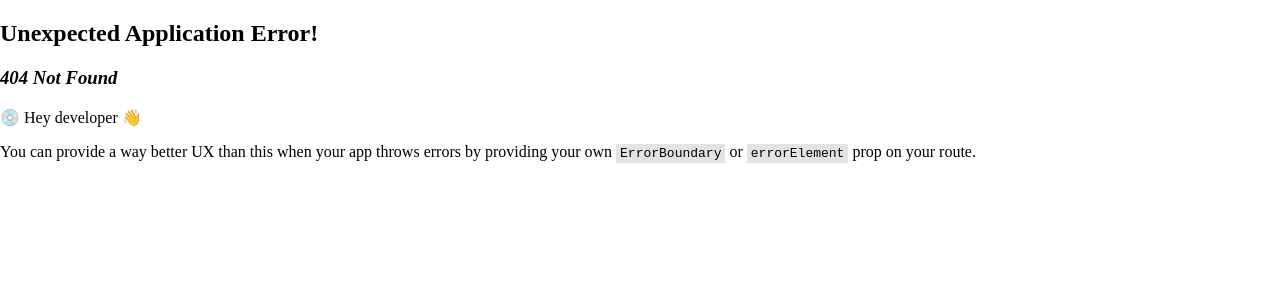
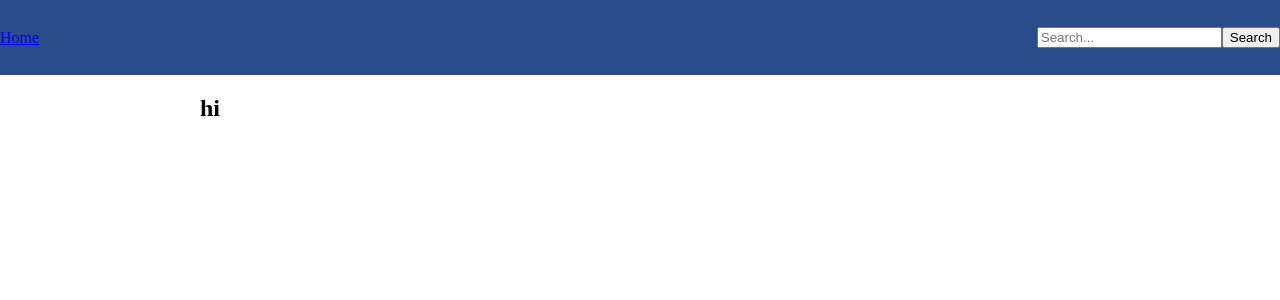
Before and after one commit to wanshm/Get-to-know-bayside-website-project, a React (Vite) app: page /quiz in a window 1280 px wide. Before the commit this address had no page. Shown: the top 300 px of the page. Built offline with nearby package versions, Linux system fonts and the light colour scheme.

Commit message:
Currently contains errors, just uploading work.

```diff
--- a/src/main.tsx
+++ b/src/main.tsx
@@ -5,6 +5,7 @@ import './index.css'
 import App from './App.tsx'
 import McqQuiz from './pages/McqQuiz.tsx'
 import NamingQuiz from './pages/NamingQuiz.tsx'
+import Quiz from './pages/quiz.tsx'
 
 const router = createBrowserRouter([{
   path:"/",
@@ -15,6 +16,9 @@ const router = createBrowserRouter([{
 },{
   path:"/naming",
   element: <NamingQuiz/>
+},{
+  path:"/quiz",
+  element:<Quiz/>
 }])
 
 createRoot(document.getElementById('root')!).render(
--- /dev/null
+++ b/src/pages/quiz.tsx
@@ -0,0 +1,75 @@
+import Mcq from '../components/mcqType/Mcq';
+import quizData from '../assets/quizData.json';
+import { Link } from 'react-router';
+import { useSearchParams } from 'react-router';
+import { useEffect, useState } from 'react';
+import Naming from '../components/namingType/Naming';
+
+// interface QuestionDataProps {
+//   question: string;
+//   answer: number;
+//   choices: string[];
+// }
+
+interface McqDataProps {
+    title: string;
+    questions: {
+        question: string;
+        answer: number;
+        choices: string[];
+    }[];
+}
+
+interface NamingDataProps {
+    title: string;
+    answers: string[];
+}
+
+export default function Quiz() {
+  const [searchParams, setSearchParams] = useSearchParams();
+  const idParam = searchParams.get('id');
+  const quizTypeParam = searchParams.get('type');
+
+  const [id, setId] = useState(0);
+  const [maxLength, setMaxLength] = useState<number>(-1);
+
+  const [data, setData] = useState<McqDataProps|NamingDataProps>({title:"hi",answers:[""],questions:[]});
+
+  const validId = (id: number, maxLength: number) => {
+    return id > -1 && id < maxLength;
+  };
+
+  useEffect(() => {
+    if (idParam != null) setId(parseInt(idParam));
+    if (quizTypeParam == "mcq") {
+        setMaxLength(quizData.mcqData.length)
+        if (validId(id,maxLength)) {
+            setData(quizData.mcqData[id]);
+        }
+    } else if (quizTypeParam == "naming") {
+        setMaxLength(quizData.namingData.length)
+        if (validId(id,maxLength)) {
+            setData(quizData.namingData[id]);
+        }
+    }
+  });
+  return (
+    <>
+      <nav>
+        <Link to={'/'}>Home</Link>
+        <div>
+          <input type='text' placeholder='Search...' />
+          <button>Search</button>
+        </div>
+      </nav>
+      <h2 id='title'>{data.title}</h2>
+      {
+      data ?
+         quizTypeParam == "mcq" ?
+          <Mcq data={data.questions}/> :
+           quizTypeParam == "naming" && <Naming />
+    : <div id='mcq'>Quiz not found.</div>
+    }
+    </>
+  );
+}
```
